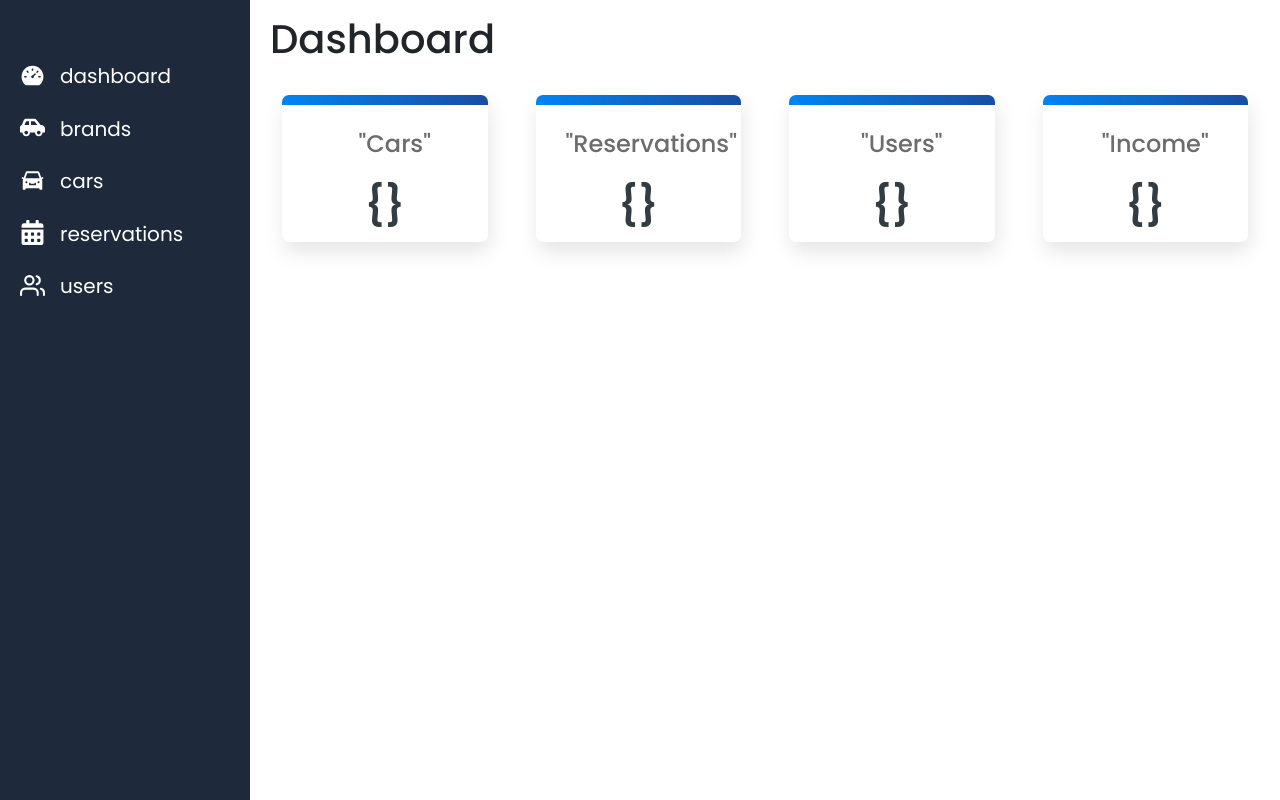
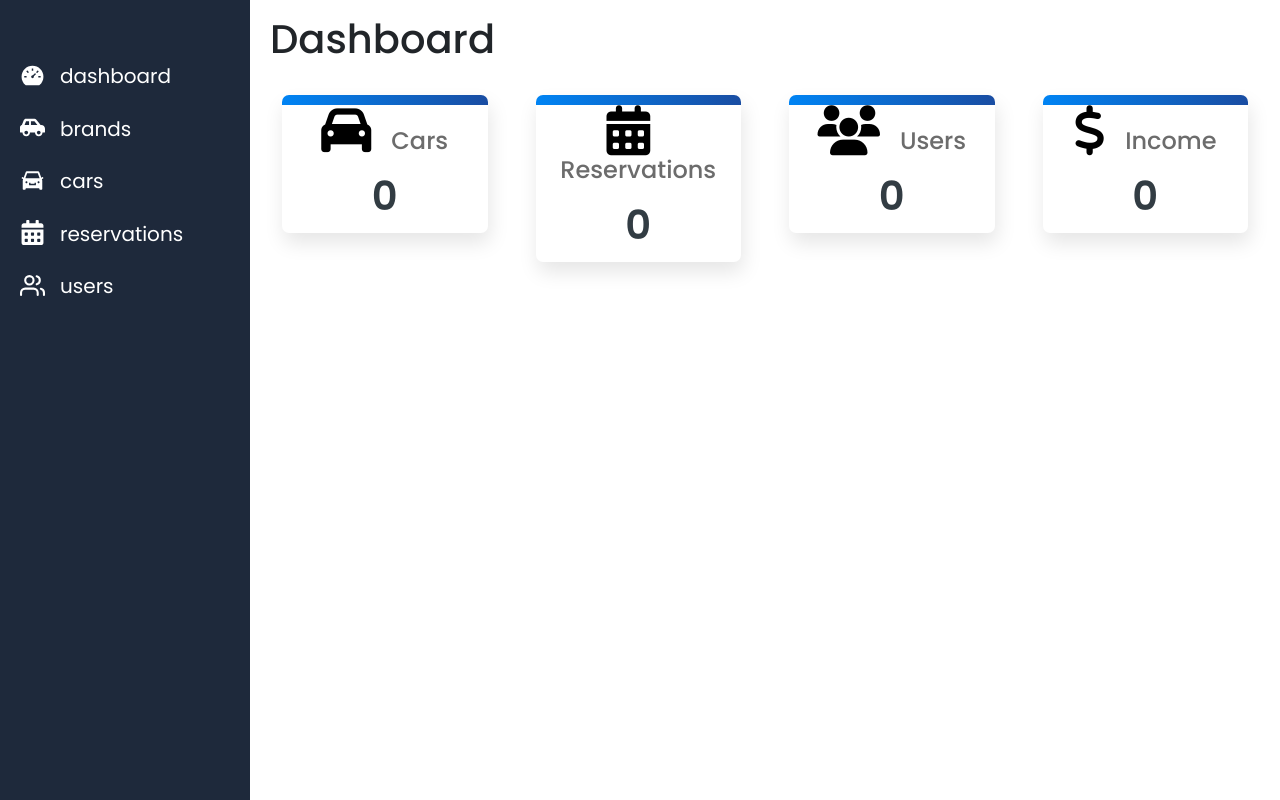
Before and after one commit to YoussefLMT/Car-Rental-Frontend-React, a React (Create React App) app: page /dashboard in a window 1280 px wide. Built offline with nearby package versions, Linux system fonts and the light colour scheme; no server answers; sample sign-in values are in the browser's storage.

Commit message:
modifications

```diff
--- a/src/components/Card.jsx
+++ b/src/components/Card.jsx
@@ -7,7 +7,7 @@ function Card(props) {
             <div class="container mt-4">
                 <div class="c-dashboardInfo">
                     <div class="wrap">
-                        <h4 class="c-dashboardInfo__title"><i class={ JSON.stringify(props.icon) }></i>{ JSON.stringify(props.title) }</h4><span class="c-dashboardInfo__count">{ JSON.stringify(props.count) }</span>
+                        <h4 class="c-dashboardInfo__title"><i class={ props.icon }></i>{ props.title }</h4><span class="c-dashboardInfo__count">{ props.count }</span>
                     </div>
                 </div>
             </div>
--- a/src/pages/Dashboard.jsx
+++ b/src/pages/Dashboard.jsx
@@ -5,10 +5,10 @@ import Sidebar from '../components/Sidebar'
 
 function Dashboard() {
 
-  const [carsCount, setCarsCount] = useState({})
-  const [usersCount, setUsersCount] = useState({})
-  const [reservationsCount, setReservationsCount] = useState({})
-  const [income, setIncome] = useState({})
+  const [carsCount, setCarsCount] = useState(0)
+  const [usersCount, setUsersCount] = useState(0)
+  const [reservationsCount, setReservationsCount] = useState(0)
+  const [income, setIncome] = useState(0)
 
 
   const getTotalCount = async () => {
@@ -30,7 +30,7 @@ function Dashboard() {
         <h1>Dashboard</h1>
         <div class="row">
           <div class="col-md-3">
-            <Card icon="fa-solid fa-car" title="Cars" count={carsCount} />
+            <Card icon="fa-solid fa-car" title='Cars' count={carsCount} />
           </div>
           <div class="col-md-3">
             <Card icon="fa-solid fa-calendar-days" title="Reservations" count={reservationsCount} />
```
